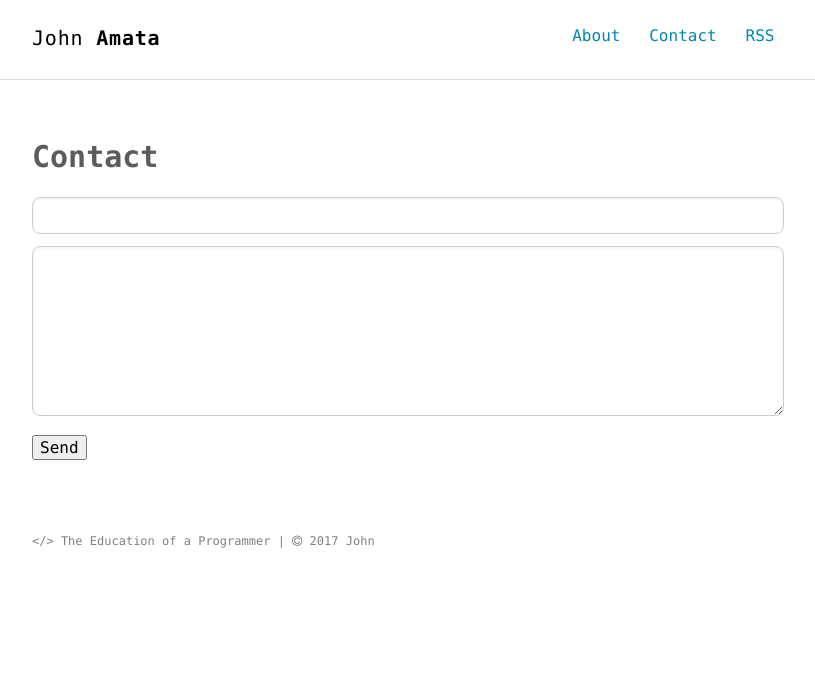
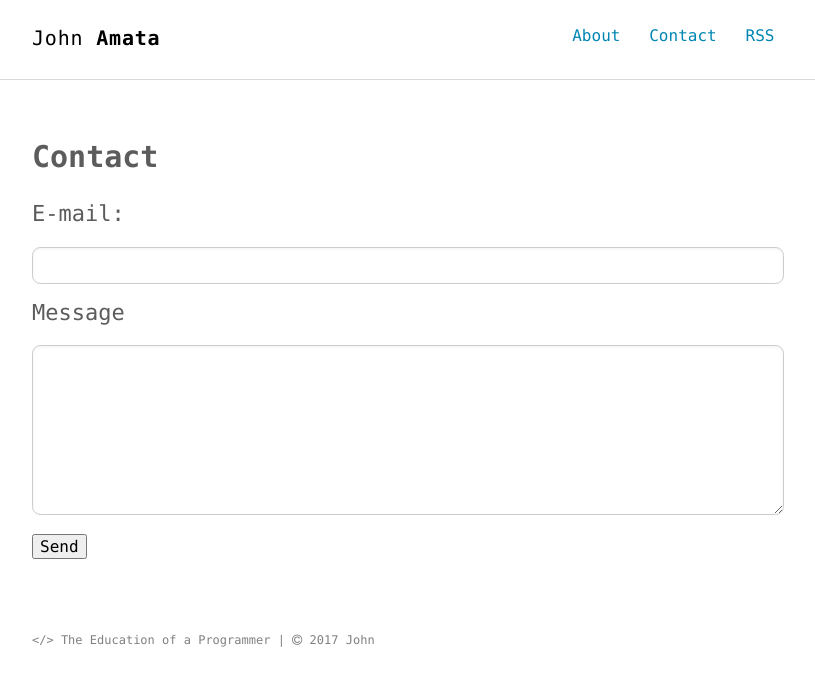
Before and after one commit to jpamata/jpamata.github.io, a Jekyll site: the page built from sendoffers.md, in a window 1280 px wide. Shown: the top 686 px of the page, without its empty margins (232-1047 px from the left). Built offline with Jekyll 4.4.1, drawn with Linux system fonts in a browser that asks for light colours.

Commit message:
Update sendoffers.md

```diff
--- a/sendoffers.md
+++ b/sendoffers.md
@@ -7,10 +7,12 @@ permalink: /sendoffers/
 <html>
 <form action="https://formspree.io/johnamata@gmx.com"
       method="POST">
+      <p class="lead">E-mail:</p>
     <input type="email" name="_replyto" placeholder="{{ site.var_your_email }}">
     <input type="hidden" name="_next" value="{{ site.baseurl }}/thanks" />
     <input type="hidden" name="_subject" value="New submission from {{ site.url }}{{ site.baseurl }}" />
     <input type="text" name="_gotcha" style="display:none" />
+      <p class="lead">Message</p>
     <textarea type="text" name="content" rows="8" placeholder="{{ site.var_your_message }}"></textarea>
     <input type="submit" value="Send">
 </form>
```
